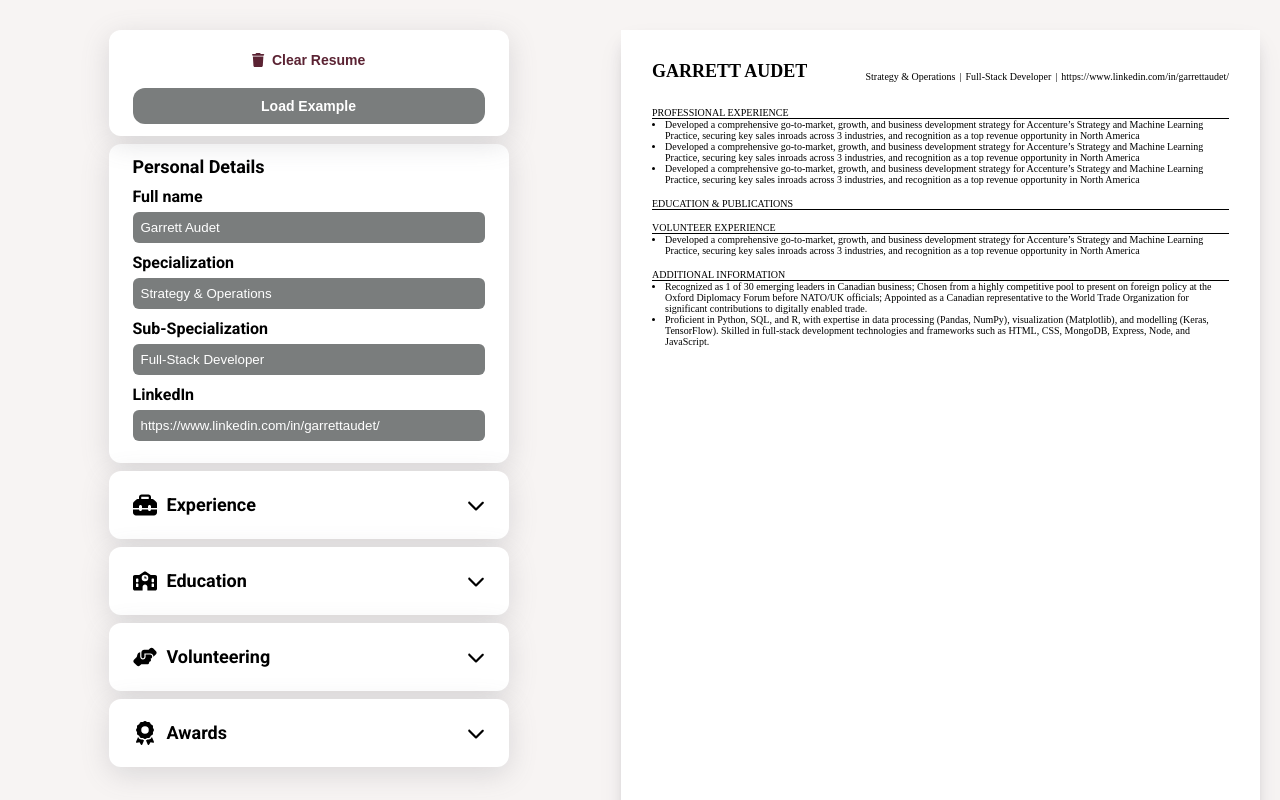
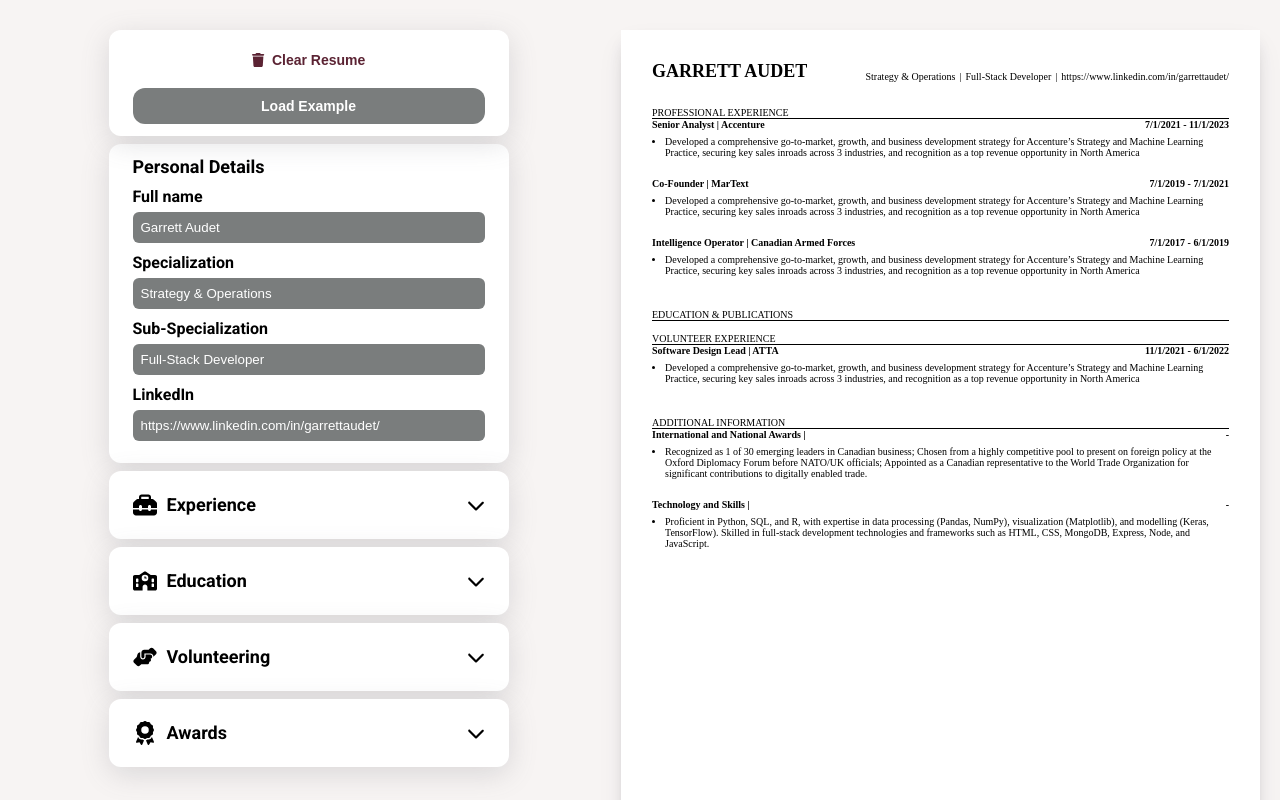
Before and after one commit to GarrettAudet/CV-Generator, a React (Create React App) app: page / in a window 1280 px wide. Shown: the top 800 px of the page. Built offline with nearby package versions, Linux system fonts and the light colour scheme.

Commit message:
Fixed date styling

```diff
--- a/src/components/RightSide/Section/Experience.js
+++ b/src/components/RightSide/Section/Experience.js
@@ -15,8 +15,7 @@
             <h2 className="sectionTitle">{title}</h2>
             {items.map((item, index) => (
                 <Content
-                    key={index}
-                    content={item.description}
+                    item = {item}
                 />
             ))}
         </div>
--- a/src/components/RightSide/SectionContent/sectionContent.css
+++ b/src/components/RightSide/SectionContent/sectionContent.css
@@ -1,10 +1,47 @@
-li,
-ul {
-    font-size: 10px;
-    margin: 0px;
-    padding-left: 0px;
+ul,
+li {
+    margin: 0;
+    padding: 0;
 }
 
 ul {
     padding-left: 13px;
 }
+
+.experienceItem {
+    display: flex;
+    justify-content: space-between;
+    width: 100%;
+    margin-bottom: 6px;
+}
+
+.experienceTitle {
+    margin: 0;
+    padding: 0;
+    font-size: 10px;
+    font-weight: bold;
+}
+
+.experienceDateDuration {
+    margin: 0;
+    padding: 0;
+    font-size: 10px;
+    font-weight: bold;
+}
+
+.experienceParent {
+    width: 100%;
+    margin-bottom: 20px;
+}
+
+.experienceItem,
+ul,
+li,
+.experienceTitle,
+.experienceDateDuration {
+    font-size: 10px;
+}
+
+.experienceTitle {
+    min-width: 300px;
+}
--- a/src/components/RightSide/SectionContent/sectionContent.js
+++ b/src/components/RightSide/SectionContent/sectionContent.js
@@ -1,24 +1,34 @@
-import './sectionContent.css'
+import './sectionContent.css';
 import React from 'react';
 
-export default function Content({ content }) {
-    console.log('Content component running with content:', content);
+export default function Content({ item }) {
+    const { description, title, institution, startDate, endDate } = item;
 
-    // Ensure content is defined
-    if (!content) {
+    // Format dates to strings
+    const formattedStartDate = startDate ? new Date(startDate).toLocaleDateString() : '';
+    const formattedEndDate = endDate ? new Date(endDate).toLocaleDateString() : '';
+
+    // Ensure description is defined
+    if (!description) {
         return null;
     }
 
-    // Split the content text by "//" to generate bullet points
+    // Split the description text by "//" to generate bullet points
     const renderBulletPoints = () => {
-        return content.split('//').map((bullet, index) => (
+        return description.split('//').map((bullet, index) => (
             <li key={index} className="bulletPoint">{bullet.trim()}</li>
         ));
     };
 
     return (
-        <ul>
-            {renderBulletPoints()}
-        </ul>
+        <div className="experienceParent">
+            <div className="experienceItem">
+                <h2 className="experienceTitle">{title} | {institution}</h2>
+                <h2 className="experienceDateDuration">{formattedStartDate} - {formattedEndDate}</h2>
+            </div>
+            <ul>
+                {renderBulletPoints()}
+            </ul>
+        </div>
     );
 }
```
